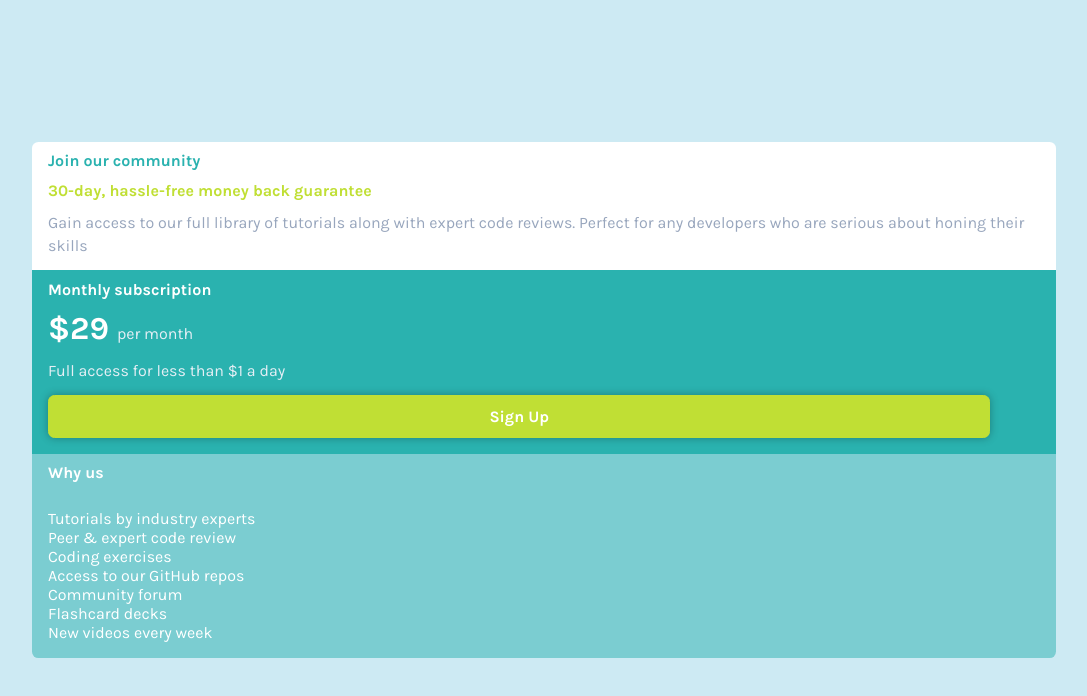
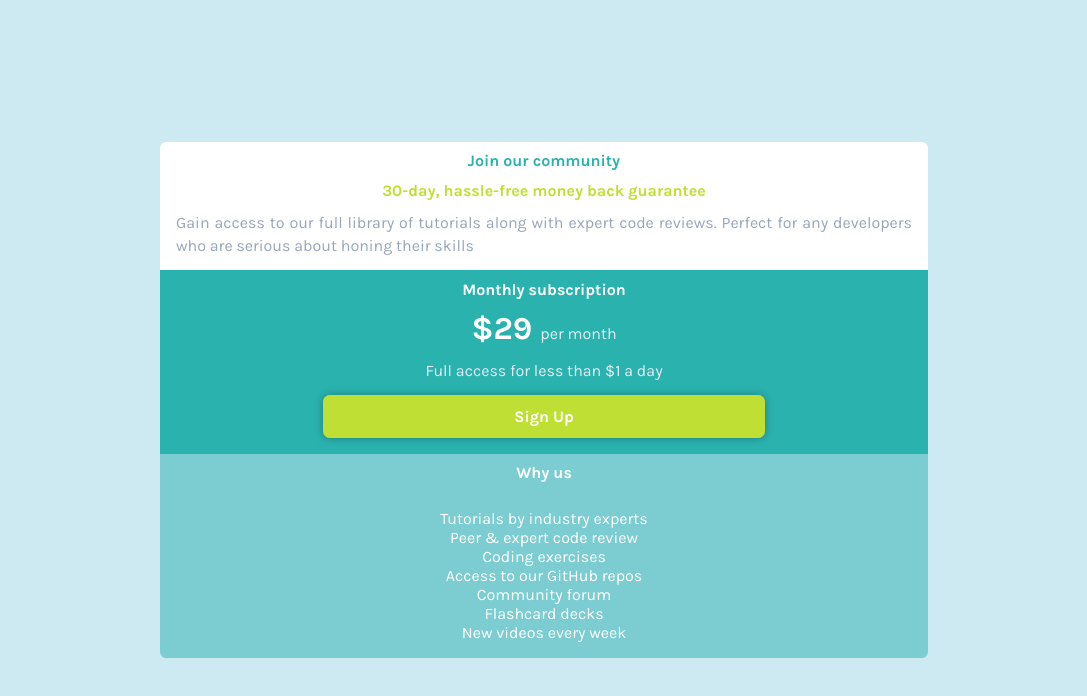
Before and after one commit to FabioMorais95/grid-de-preco, a plain HTML site: page index.html in a window 1280 px wide. Shown: the whole page, without its empty margins (96-1183 px from the left). Drawn offline with Linux system fonts and the light colour scheme.

Commit message:
mudança no width, centralização de texts e hover no button para desktop

```diff
--- a/css/media-query.css
+++ b/css/media-query.css
@@ -0,0 +1,33 @@
+@media(min-width:900px){
+    section{
+        width: 60vw;
+    }
+    .first-box{
+        text-align: center;
+    }
+    .first-box > .title{
+        text-align: center;
+    }
+    .t3, .t2{
+        text-align: center;
+    }
+    .first-box > p{
+        text-align: justify;
+    }
+    .second-box{
+        text-align: center;
+    }
+    button{
+        width: 60%;
+        transition: .3s;
+    }
+    button:hover{
+        background-color: #fff;
+        border: 1px solid hsl(179, 62%, 43%);
+        color: hsl(179, 62%, 43%);
+        transition: .3s;
+    }
+    .third-box{
+        text-align: center;
+    }
+}
--- a/css/style.css
+++ b/css/style.css
@@ -16,6 +16,8 @@ main{
     flex-direction: column;
     justify-content: center;
     align-items: center;
+    transition: width .2s, height .2s;
+    transition-timing-function: ease-in;
 }
 
 section{
@@ -71,6 +73,7 @@ button{
     box-shadow: 0px 0px 8px rgba(0, 0, 0, 0.295);
     font-weight: 700;
     margin-bottom: 1rem;
+    cursor: pointer;
 }
 .third-box{
     background-color: hsla(179, 62%, 43%, 0.5);
```
Also changed, not shown: index.html (+6 -3 lines).
